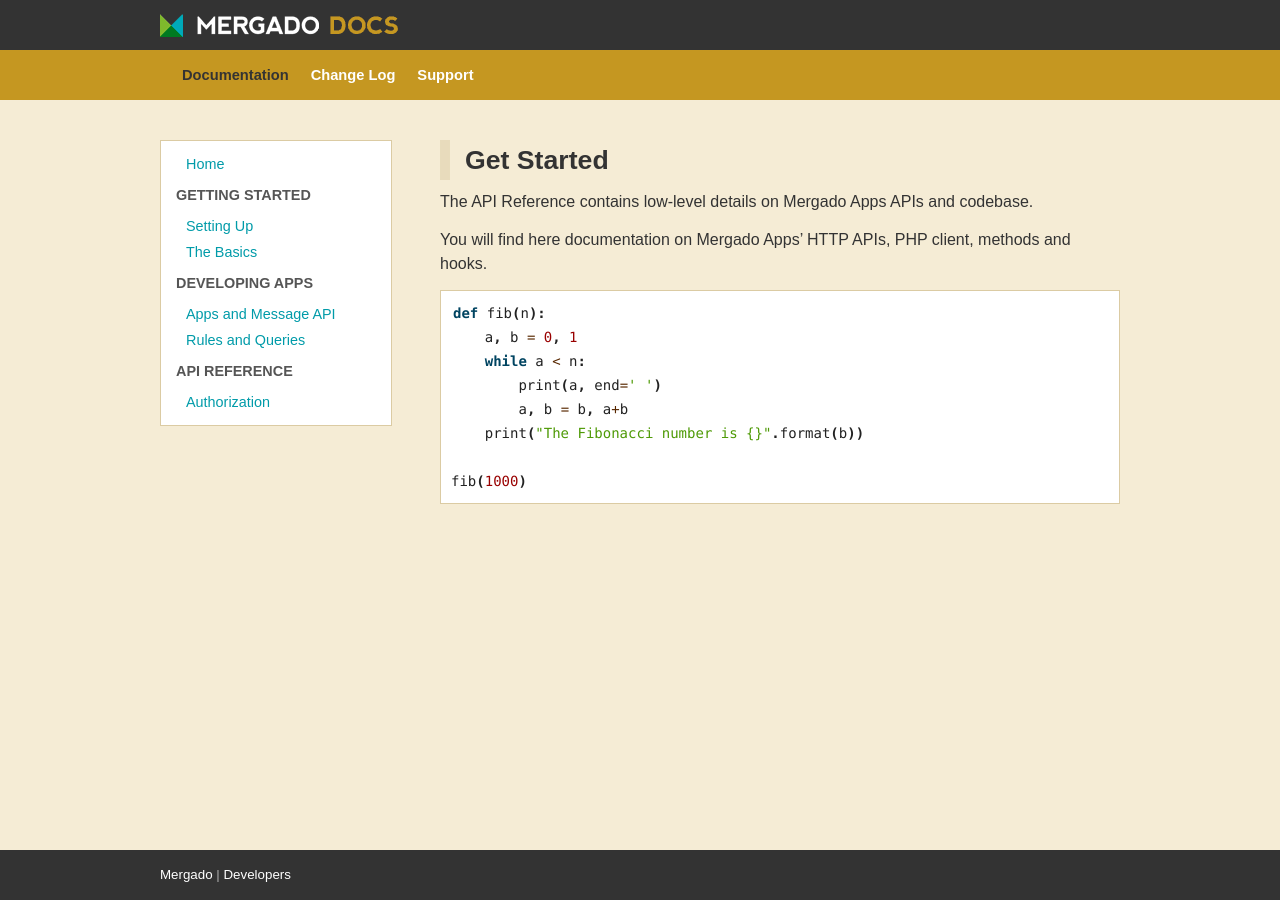
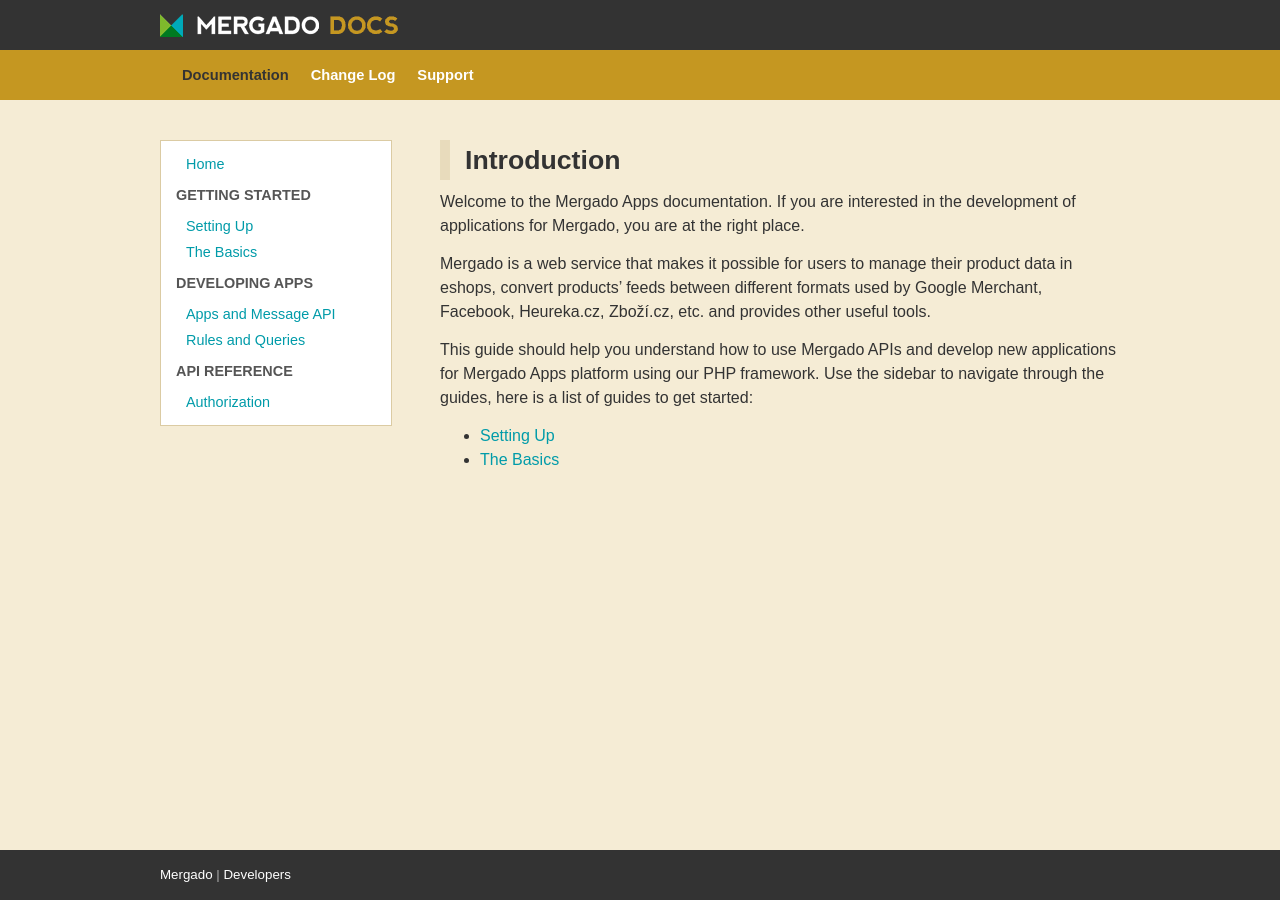
Before and after one commit to michalwiglasz/docs, a Jekyll site: the page built from index.md, in a window 1280 px wide. Built offline with Jekyll 4.4.1, drawn with Linux system fonts in a browser that asks for light colours.

Commit message:
Created introduction in index.md for basic info about Mergado Apps.

````diff
--- a/index.md
+++ b/index.md
@@ -4,19 +4,13 @@ title: "Getting Started"
 active_item: ""
 ---
 
-# Get Started
+# Introduction
 
-The API Reference contains low-level details on Mergado Apps APIs and codebase.
+Welcome to the Mergado Apps documentation. If you are interested in the development of applications for Mergado, you are at the right place.
 
-You will find here documentation on Mergado Apps' HTTP APIs, PHP client, methods and hooks.
+Mergado is a web service that makes it possible for users to manage their product data in eshops, convert products' feeds between different formats used by Google Merchant, Facebook, Heureka.cz, Zboží.cz, etc. and provides other useful tools.
 
-```python
-def fib(n):
-    a, b = 0, 1
-    while a < n:
-        print(a, end=' ')
-        a, b = b, a+b
-    print("The Fibonacci number is {}".format(b))
+This guide should help you understand how to use Mergado APIs and develop new applications for Mergado Apps platform using our PHP framework. Use the sidebar to navigate through the guides, here is a list of guides to get started:
 
-fib(1000)
-```
+* [Setting Up]({{ site.baseurl }}/intro/setting-up.html)
+* [The Basics]({{ site.baseurl }}/intro/the-basics.html)
````
